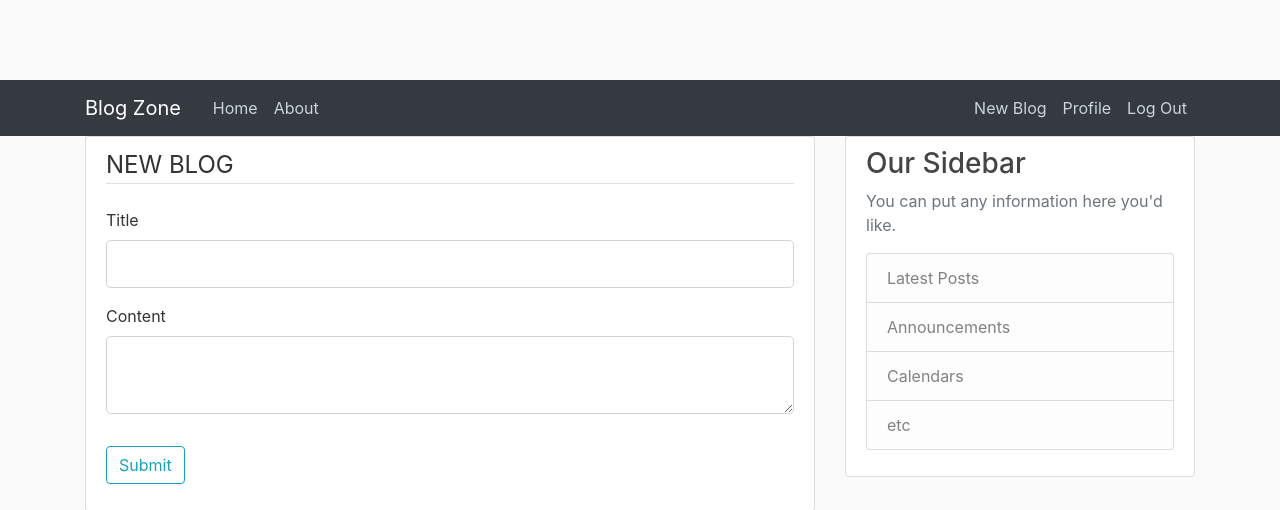
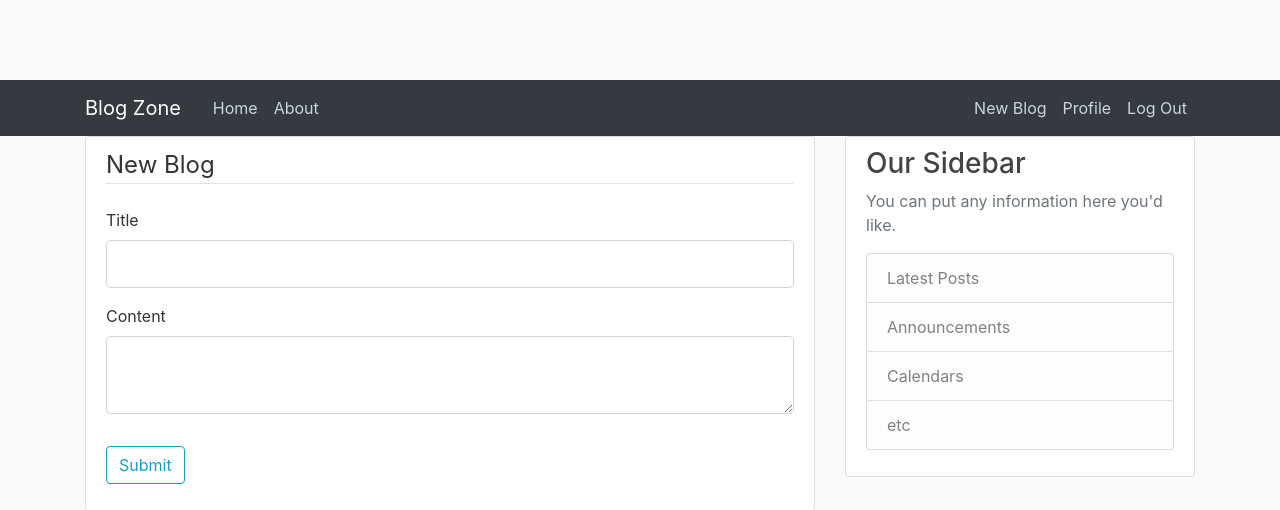
Before and after one commit to virginiah894/Blog-Post, a Flask app: page /blog/new in a window 1280 px wide. Shown: the top 510 px of the page. Run offline with Flask 2, Linux system fonts and the light colour scheme; a user stored in the database is signed in; some libraries are stand-ins or nearby versions.

Commit message:
fix error on the legends

```diff
--- a/app/templates/NewBlog.html
+++ b/app/templates/NewBlog.html
@@ -4,7 +4,7 @@
   <form method="POST" action="">
     {{ form.hidden_tag() }}
     <fieldset class="form-group">
-      <legend class="border-bottom mb-4">NEW BLOG</legend>
+      <legend class="border-bottom mb-4">{{legend}}</legend>
       <div class="form-group">
         {{ form.title.label(class="form-control-label") }}
         {% if form.title.errors %}
```
